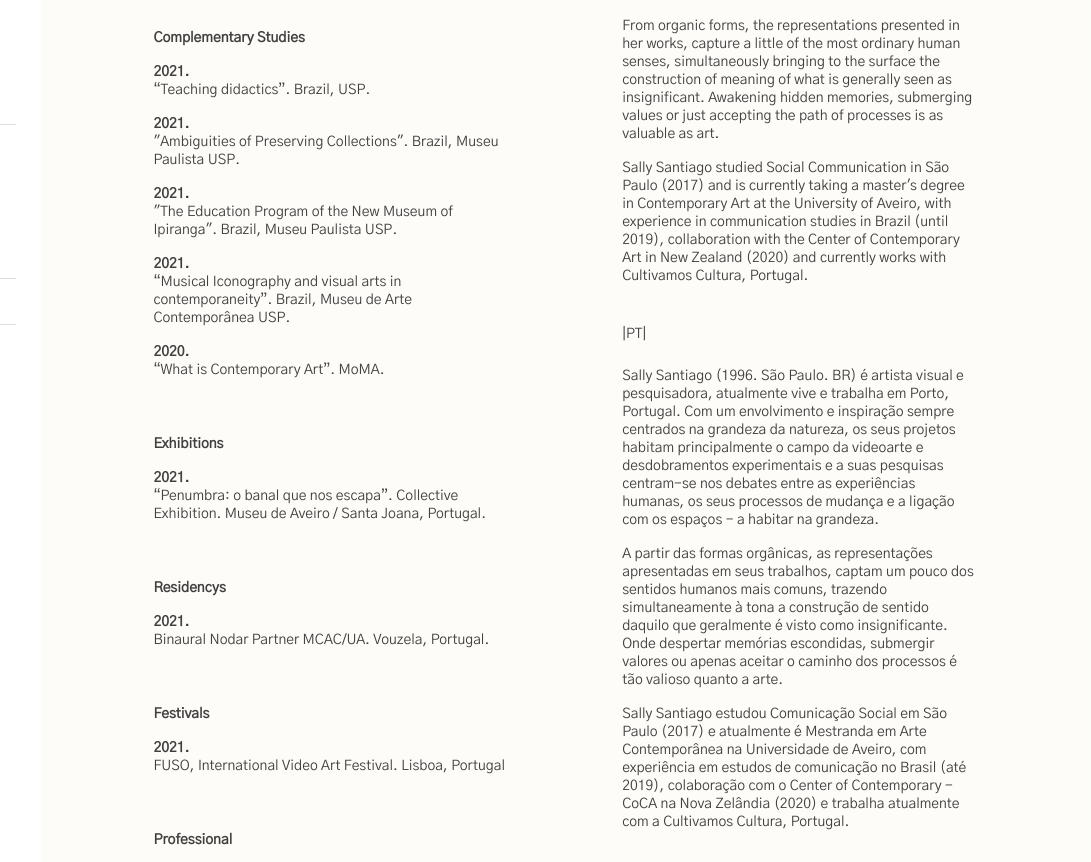
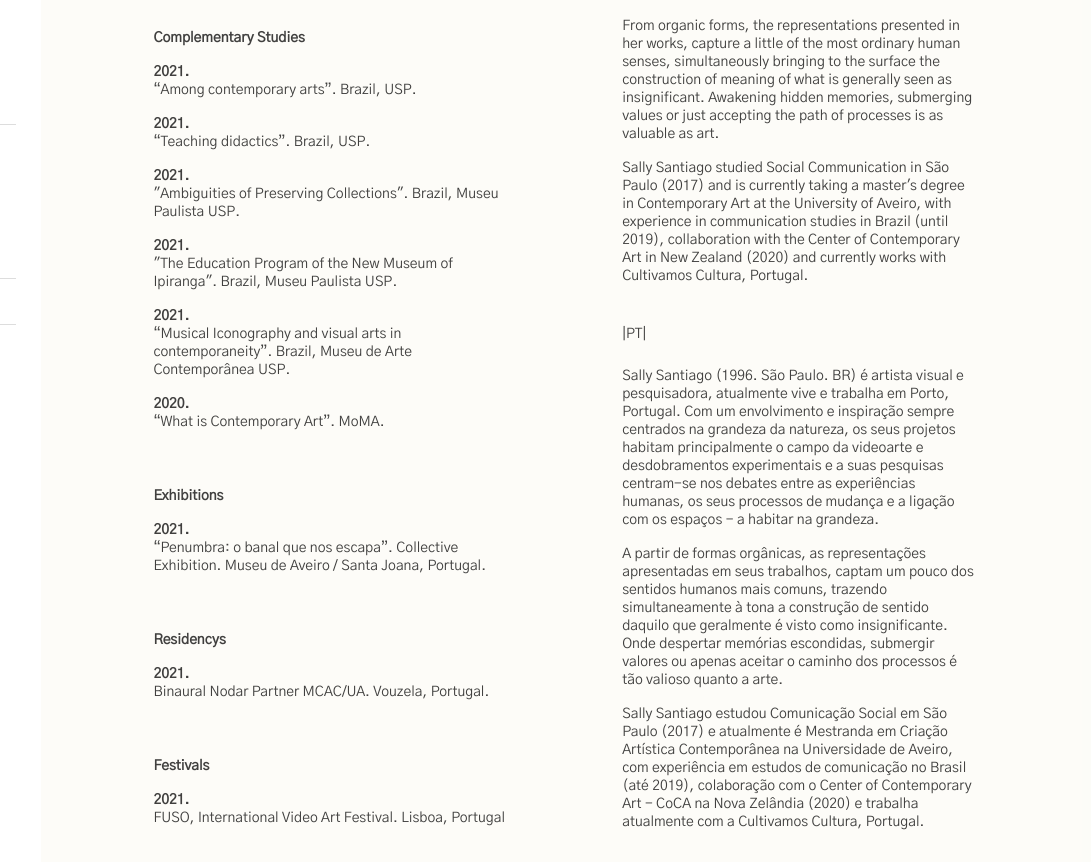
Before and after one commit to claudiobueno/claudiobueno.github.io, a plain HTML site: page about.html in a window 1280 px wide. Shown: the part 385-1247 px from the top of the page, 189-1280 px from the left. Drawn offline with Linux system fonts and the light colour scheme.

Commit message:
Update about.html

```diff
--- a/about.html
+++ b/about.html
@@ -124,6 +124,12 @@
                             </li>
                         </ul>
 
+                        <ul>
+                            <li>2021.</li>
+                            <li>
+                                “Among contemporary arts”. Brazil, USP.
+                            </li>
+                        </ul>
 
                         <ul>
                             <li>2021.</li>
@@ -252,10 +258,10 @@
                             Sally Santiago (1996. São Paulo. BR) é artista visual e pesquisadora, atualmente vive e trabalha em Porto, Portugal. Com um envolvimento e inspiração sempre centrados na grandeza da natureza, os seus projetos habitam principalmente o campo da videoarte e desdobramentos experimentais e a suas pesquisas centram-se nos debates entre as experiências humanas, os seus processos de mudança e a ligação com os espaços - a habitar na grandeza.
                         </li>
                         <li>
-                            A partir das formas orgânicas, as representações apresentadas em seus trabalhos, captam um pouco dos sentidos humanos mais comuns, trazendo simultaneamente à tona a construção de sentido daquilo que geralmente é visto como insignificante. Onde despertar memórias escondidas, submergir valores ou apenas aceitar o caminho dos processos é tão valioso quanto a arte.
+                            A partir de formas orgânicas, as representações apresentadas em seus trabalhos, captam um pouco dos sentidos humanos mais comuns, trazendo simultaneamente à tona a construção de sentido daquilo que geralmente é visto como insignificante. Onde despertar memórias escondidas, submergir valores ou apenas aceitar o caminho dos processos é tão valioso quanto a arte.
                         </li>
                         <li>
-                            Sally Santiago estudou Comunicação Social em São Paulo (2017) e atualmente é Mestranda em Arte Contemporânea na Universidade de Aveiro, com experiência em estudos de comunicação no Brasil (até 2019), colaboração com o Center of Contemporary - CoCA na Nova Zelândia (2020) e trabalha atualmente com a Cultivamos Cultura, Portugal.
+                            Sally Santiago estudou Comunicação Social em São Paulo (2017) e atualmente é Mestranda em Criação Artística Contemporânea na Universidade de Aveiro, com experiência em estudos de comunicação no Brasil (até 2019), colaboração com o Center of Contemporary Art - CoCA na Nova Zelândia (2020) e trabalha atualmente com a Cultivamos Cultura, Portugal.
                         </li>
                     </ul>
 
```
